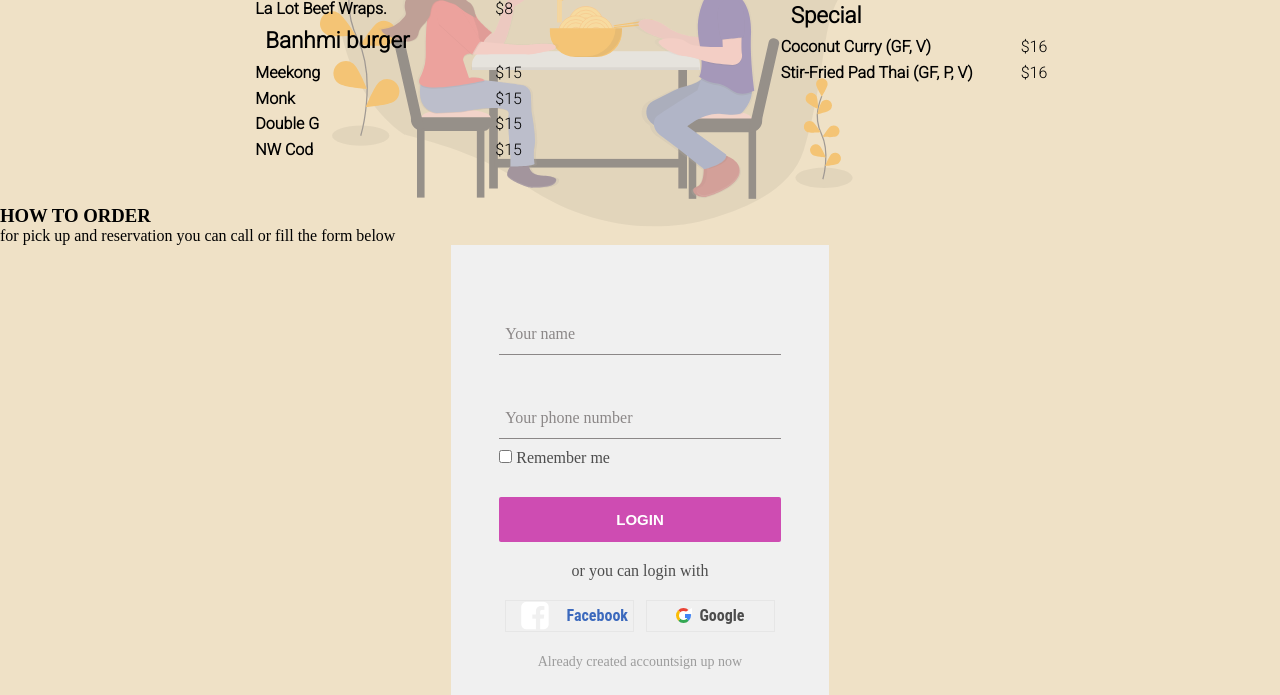
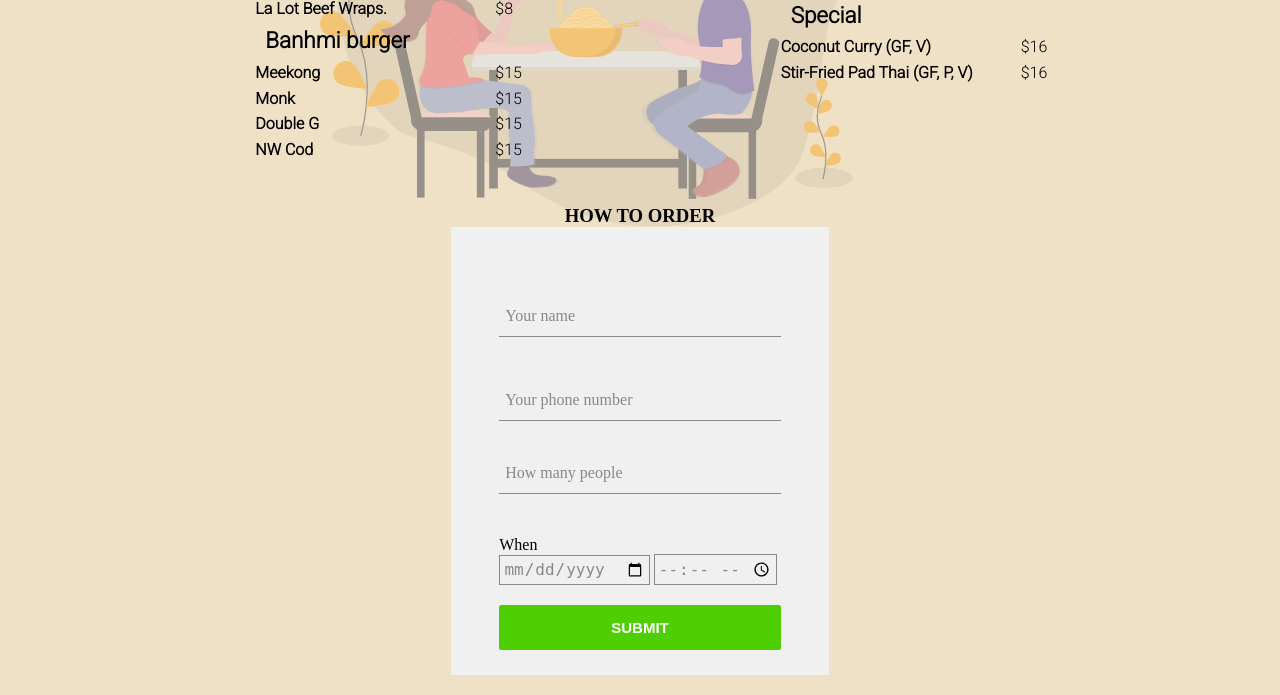
Before and after one commit to donggo-git/restaurant-project, a PHP site: page /restaurantProject.html in a window 1280 px wide. Shown: the part 1994-2689 px from the top of the page. Run offline with PHP 8.4, Linux system fonts and the light colour scheme; some libraries are stand-ins or nearby versions; some web fonts are replaced.

Commit message:
add time and date in the form

```diff
--- a/restaurantProject.css
+++ b/restaurantProject.css
@@ -107,7 +107,7 @@ nav a{
     min-height: auto;
     width: 100%;
 }
-#menus h3{
+section h3{
     text-align: center;
     font-family: 'Rosarivo', serif;
 }
@@ -265,23 +265,27 @@ form{
     transition: all 0.2s;
     height: 0;
     z-index: -1;
-}@keyframes change-height{
-    100%{
-        height: auto;
-        z-index: 1;
-        opacity: 1;
-    }
 }
 h2{
     text-align: center;
     margin-bottom: 1rem;
     font-family: 'Poppins', sans-serif;
 }
-.txt-field{
+.txt-field, .time{
     position: relative;
     margin: 1.4rem 0;
     border-bottom: 1px solid rgb(139, 135, 135);
     margin-bottom: 20px;
+}
+.time{
+    border: none;
+}
+.time input{
+    color:  rgb(139, 135, 135);
+    font-size: 1rem;
+    background-color:rgb(240, 240, 240);
+    border: 1px solid  rgb(139, 135, 135);
+    padding: 0.2rem;
 }
 .txt-field span{
     content: "";
@@ -303,13 +307,14 @@ h2{
     outline: none;
     padding:  0 6px;
     color:rgb(77, 77, 77);
+    outline: none;
 }
 .txt-field input:focus ~ label{
     transform: translate(0, -180%);
     font-size: 12px;
     color: rgb(4, 151, 209);
 }
-.txt-field input:invalid ~ label{
+.txt-field input:valid ~ label{
     transform: translate(0, -180%);
     font-size: 12px;
     color: rgb(4, 151, 209);
@@ -329,31 +334,7 @@ h2{
 .password{
     margin-bottom: 10px
 }
- .remember-me{
-     margin-bottom: 30px;
- }
- .fake-check{
-     display: inline-block;
-     background-color: red;
-     height: 13px;
-     width: 13px;
-     border-radius: 20%;
-     position: relative
- }
- .fake-check :after{
-     height: 30px;
-     width: 30px;
-     border: 1px solid white;
-     position: absolute;
-     background: none;
- }
- .remember{
-     color:rgb(77, 77, 77);
- }
- input[type="checkbox"]{
-     color: pink;
-     background-color: pink;
- }
+
 input[type="submit"]{
     width: 100%;
     text-align: center;
@@ -361,81 +342,8 @@ input[type="submit"]{
     font-size: 15px;
     font-weight: 600;
     color: white;
-    background-color:rgb(206, 76, 178);
+    background-color:rgb(78, 207, 3);
     border: none;
     border-radius: 2px;
     cursor: pointer;
 }
-.line-text{
-    margin-top: 20px;
-    text-align: center;
-    color: rgb(77, 77, 77);
-}
-.other-login-container{
-    margin-top: 20px;
-    display: flex;
-    width: 100%;
-    justify-content: space-around;
-}
-.other-login{
-    height: 30px;
-    width: 45%;
-    padding: 0px;
-    border: 1px solid rgb(230, 230, 230);
-    display: flex;
-    align-items: center;
-    justify-content: center;
-    color: rgb(77, 77, 77);
-    font-weight: 600;
-    cursor: pointer;
-}
-.other-login p{
-    margin-left: 8px;
-    font-family: 'Roboto Condensed', sans-serif;;
-}
-.facebook{
-    color: rgb(59, 105, 189);;
-}
-#google{
-    position: relative;
-  border-top: 3.8px solid #EA4335;
-  border-right: 3.8px solid #4285F4;
-  border-bottom: 3.8px solid #34A853;
-  border-left: 3.8px solid #FBBC05;
-  border-radius: 50%;
-  background-color: #FFFFFF;
-  width: 9px;
-  height: 9px;
-  padding: 0;
-}
-#google::before {
-    content: "";
-    z-index: 100;
-    position: absolute;
-    top: 50%;
-    right: -2px;
-    transform: translateY(-50%);
-    width: 5px;
-    height: 4px;
-    background: #4285F4;
-  }
-
-  #google::after {
-    content: "";
-    z-index: 101;
-    position: absolute;
-    border-top: 6px solid transparent;
-    border-right: 10px solid #FFFFFF;
-    top: -3px;
-    right: -3.5px;
-    width: 0;
-    height: 0;
-  }
-  .sign-up{
-      font-size: 14px;
-      display: flex;
-      margin-top: 1.4rem;
-      text-align: center;
-      color: rgb(156, 156, 156);
-      justify-content: center;
-  }
--- a/restaurantProject.html
+++ b/restaurantProject.html
@@ -273,39 +273,30 @@
         </section>
         <section id='contact'>
             <h3>HOW TO ORDER</h3>
-            <p>for pick up and reservation you can call or fill the form below </p>
+
             <form class="login-form">
                 <div class="txt-field">
-                    <input type="text" name="username" class="username">
+                    <input type="text" name="username" class="username" autocomplete="off" required>
                     <span></span>
                     <label for="username">Your name</label>
                 </div>
+
                 <div class="txt-field password">
-                    <input type="password" name="password">
+                    <input type="tel" id="phone" name="phone" pattern="[+]{1}[0-9]{11,14}" required>
                     <span></span>
-                    <label for="password">Your phone number</label>
+                    <label for="phone">Your phone number</label>
                 </div>
-                <div class='remember-me'>
-                    <input name="remember-me" type="checkbox">
-
-                    <label for="remeber-me" class="remember">Remember me</label>
+                <div class="txt-field">
+                    <input type="number" name="quantity" class="username" autocomplete="off" required>
+                    <span></span>
+                    <label for="username">How many people</label>
                 </div>
-                <input type="submit" value="LOGIN">
-                <div class="line-text"><span>or you can login with</span></div>
-                <div class="other-login-container">
-                    <div class="facebook other-login"><i class="fab fa-facebook-square"></i>
-                        <p>Facebook</p>
-                    </div>
-                    <div class="google-account other-login">
-                        <div id="google"></div>
-                        <p>Google</p>
-                    </div>
+                <div class="time">
+                    <p>When</p>
+                    <input type="date" name="date" class="username" autocomplete="off" required>
+                    <input type="time" name="time" class="username" autocomplete="off" required>
                 </div>
-                <div class="sign-up">
-                    <p>Already created account</p>
-                    <p class="change-page">sign up now</p>
-                </div>
-
+                <input type="submit" value="SUBMIT">
             </form>
             <a href="https://www.doordash.com/store/meekong-bar-seattle-911639/en-US"></a>
         </section>
```
